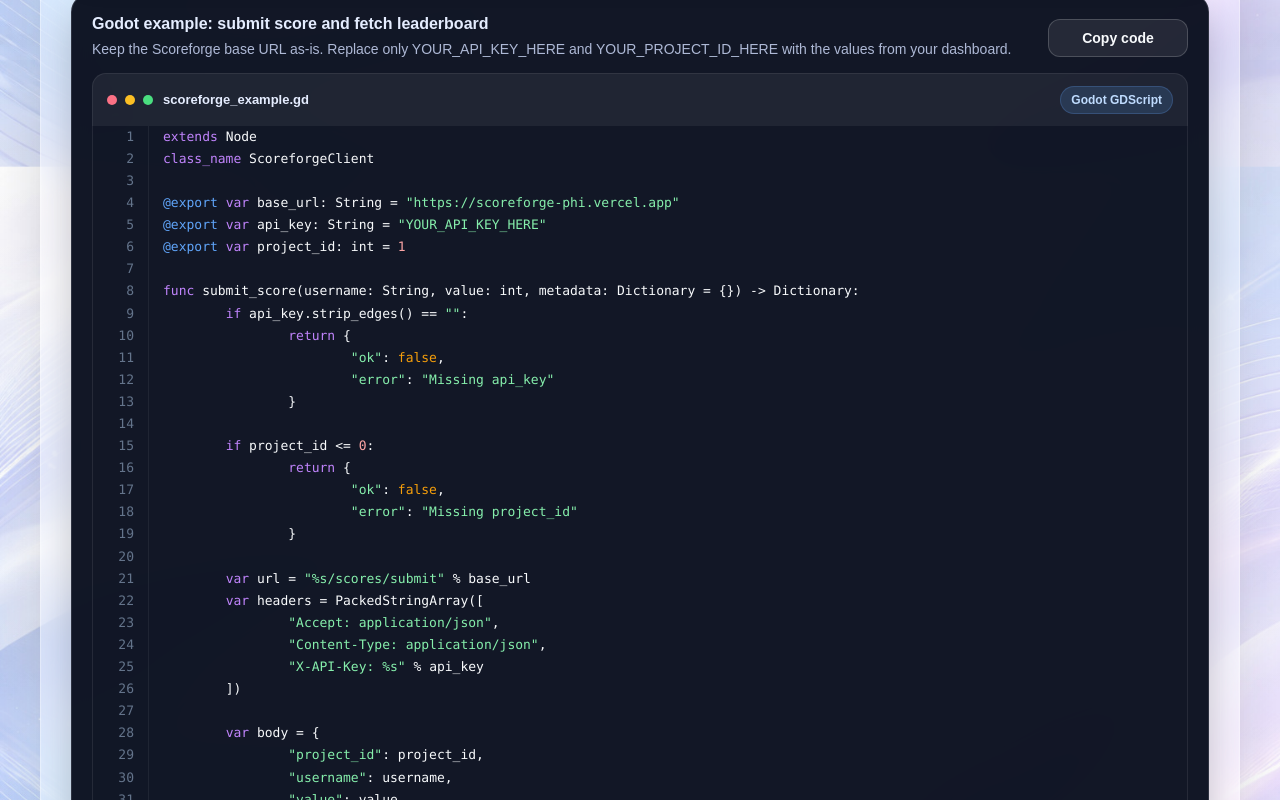
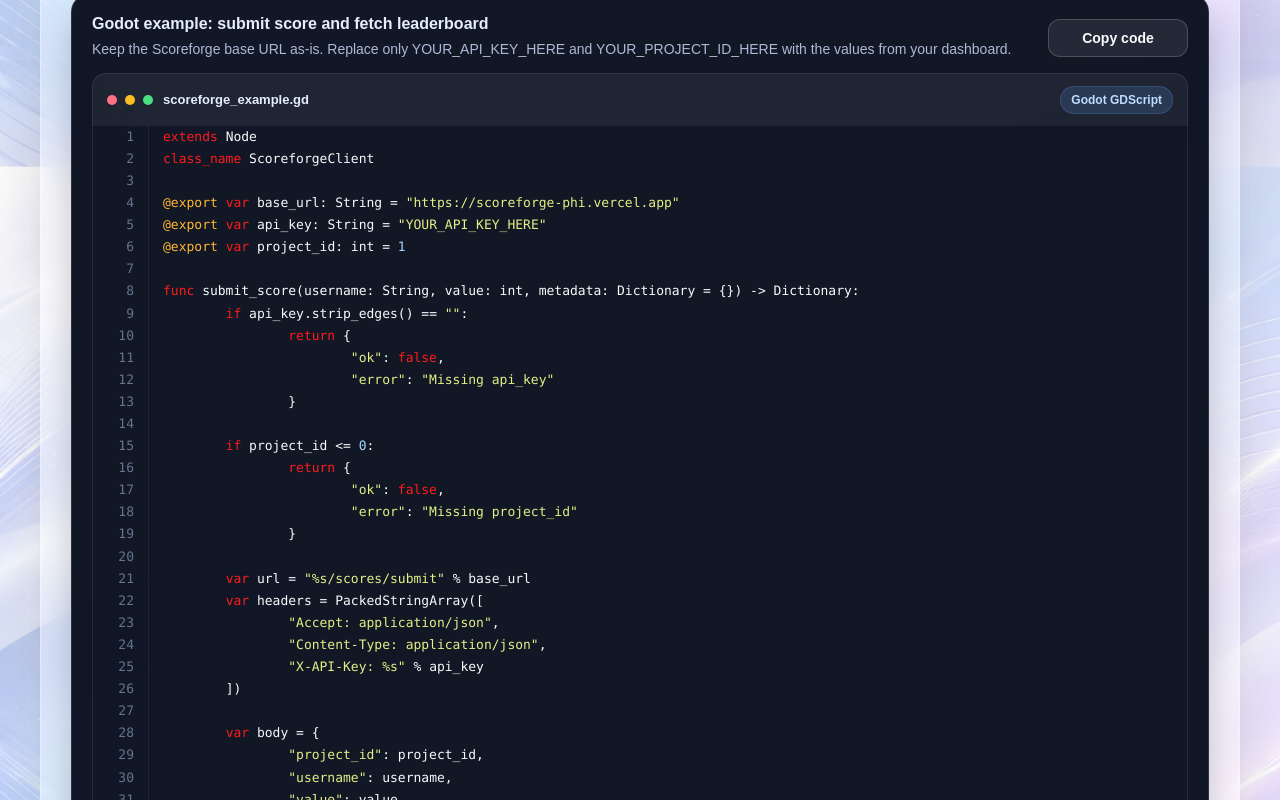
Before and after one commit to JoseVicente1988/scoreforge, a Next.js app in the folder frontend/: page / in a window 1280 px wide. Shown: the part 1540-2340 px from the top of the page. Built offline with nearby package versions, Linux system fonts and the light colour scheme; no server answers.

Commit message:
Update syntax highlighting colors
Adjust syntax highlighting palette in frontend/app/page.jsx for better contrast and consistency. Changed decorator color #60a5fa -> #ffb732, keyword #c084fc -> #ff1b1b, boolean/null #f59e0b -> #ff1b1b, string #86efac -> #e4ef86, and number #fca5a5 -> #a5d5fc.

```diff
--- a/frontend/app/page.jsx
+++ b/frontend/app/page.jsx
@@ -65,7 +65,7 @@
 
     if (decoratorPattern.test(part)) {
       return (
-        <span key={index} style={{ color: "#60a5fa" }}>
+        <span key={index} style={{ color: "#ffb732" }}>
           {part}
         </span>
       );
@@ -73,7 +73,7 @@
 
     if (keywordPattern.test(part)) {
       return (
-        <span key={index} style={{ color: "#c084fc" }}>
+        <span key={index} style={{ color: "#ff1b1b" }}>
           {part}
         </span>
       );
@@ -81,7 +81,7 @@
 
     if (boolNullPattern.test(part)) {
       return (
-        <span key={index} style={{ color: "#f59e0b" }}>
+        <span key={index} style={{ color: "#ff1b1b" }}>
           {part}
         </span>
       );
@@ -97,7 +97,7 @@
 
     if (/^"[^"]*"$/.test(part)) {
       return (
-        <span key={index} style={{ color: "#86efac" }}>
+        <span key={index} style={{ color: "#e4ef86" }}>
           {part}
         </span>
       );
@@ -105,7 +105,7 @@
 
     if (/^\d+$/.test(part)) {
       return (
-        <span key={index} style={{ color: "#fca5a5" }}>
+        <span key={index} style={{ color: "#a5d5fc" }}>
           {part}
         </span>
       );
```
